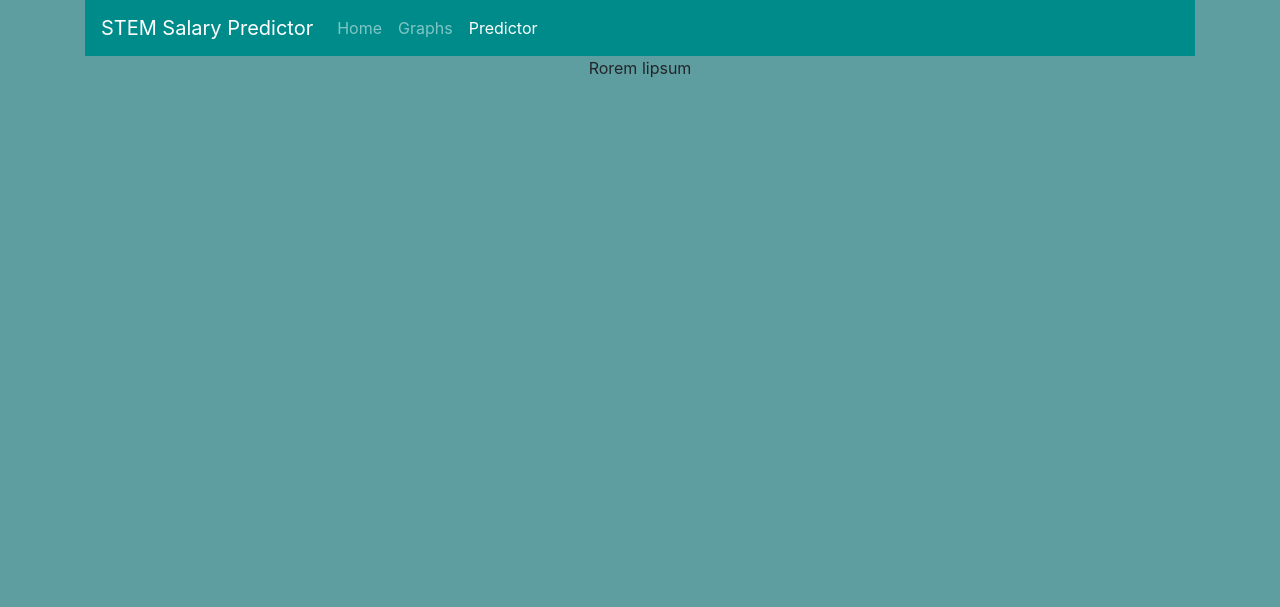
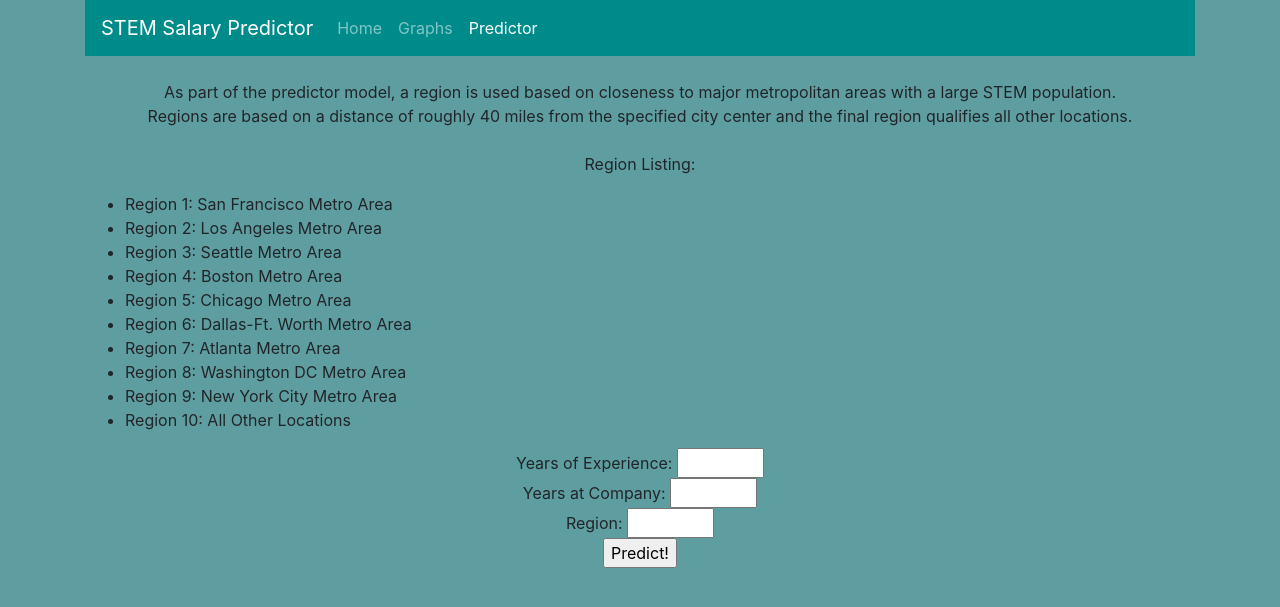
Before and after one commit to mgsrichard/Capstone-Project, a Flask app: page /predictor in a window 1280 px wide. Shown: the top 607 px of the page. Run offline with Flask 2, Linux system fonts and the light colour scheme; parts of the project's set-up code (start-up, migrations or seed data) failed here and were passed over.

Commit message:
model update

```diff
--- a/app.py
+++ b/app.py
@@ -1,4 +1,10 @@
-from flask import Flask, render_template
+from flask import Flask, render_template, request
+import pickle
+import numpy as np
+from sklearn.linear_model import LinearRegression
+
+with open(filepath, ) as file:
+    model = pickle.load(file)
 
 app = Flask(__name__)
 
@@ -16,7 +22,12 @@ def graphs():
 
 @app.route("/predictor")
 def predictor():
+    if request.method == "POST":
+        yearsofexperience = request.form["yearsofexperience"]
+
+        pred =  model.predict(np.array([]))
     return render_template('predictor.html')
+
 
 if __name__ == '__main__':
     app.run(debug=True)
--- a/static/css/style.css
+++ b/static/css/style.css
@@ -1,3 +1,4 @@
 p {text-align: center}
 h4 {text-align: center}
+form {text-align: center}
 body {background-color: cadetblue}
--- a/templates/predictor.html
+++ b/templates/predictor.html
@@ -25,6 +25,31 @@
             </ul>
         </nav>
     </div>
-    <p>Rorem lipsum</p>
+    <div class="container">
+        <P> <br>
+            As part of the predictor model, a region is used based on closeness to major metropolitan areas with a large STEM population. <br>
+            Regions are based on a distance of roughly 40 miles from the specified city center and the final region qualifies all other locations. <br>
+            <br>
+            Region Listing:
+            <ul>
+                <li>Region 1: San Francisco Metro Area</li>
+                <li>Region 2: Los Angeles Metro Area </li>
+                <li>Region 3: Seattle Metro Area</li>
+                <li>Region 4: Boston Metro Area</li>
+                <li>Region 5: Chicago Metro Area</li>
+                <li>Region 6: Dallas-Ft. Worth Metro Area</li>
+                <li>Region 7: Atlanta Metro Area</li>
+                <li>Region 8: Washington DC Metro Area</li>
+                <li>Region 9: New York City Metro Area</li>
+                <li>Region 10: All Other Locations </li>
+            </ul>
+        </P>
+        <form method="post" enctype="multipart/form-data">
+            Years of Experience: <input type="number" name="yearsofexperience" min="0" max="60"><br>
+            Years at Company: <input type="number" name="yearsatcompany" min="0" max="60"><br>
+            Region: <input type="number" name="region" min="1" max="10"><br>
+            <input type="submit" value="Predict!">
+        </form>
+    </div>
 </body>
 </html>
```
Also changed, not shown: 1 other file.
